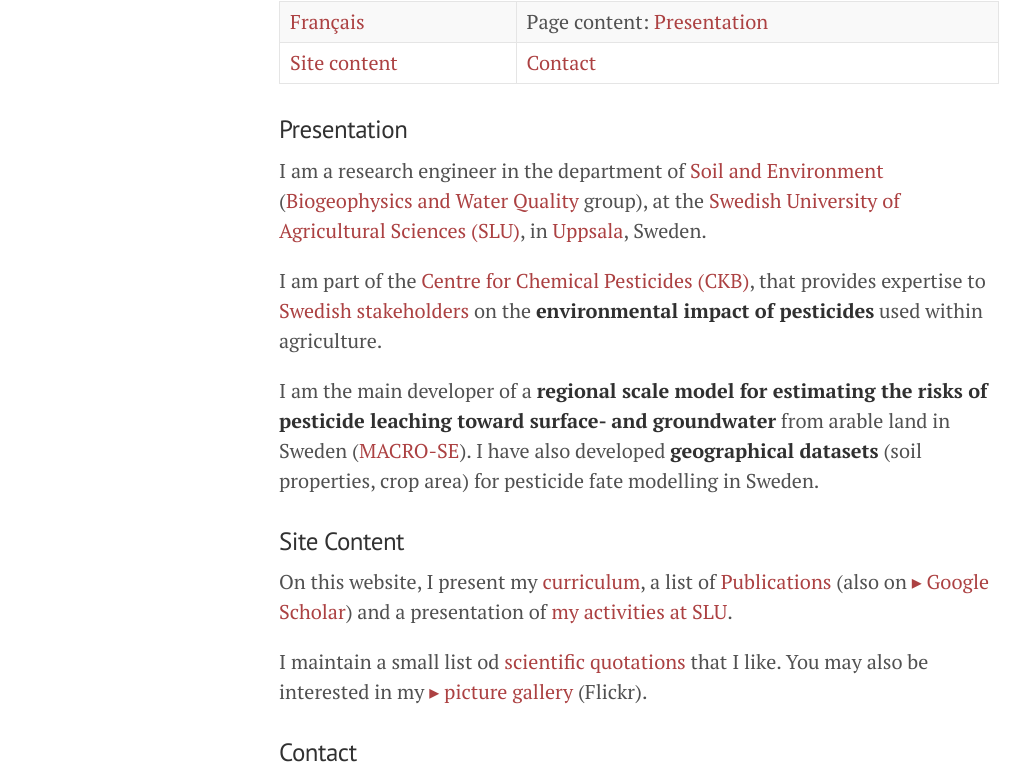
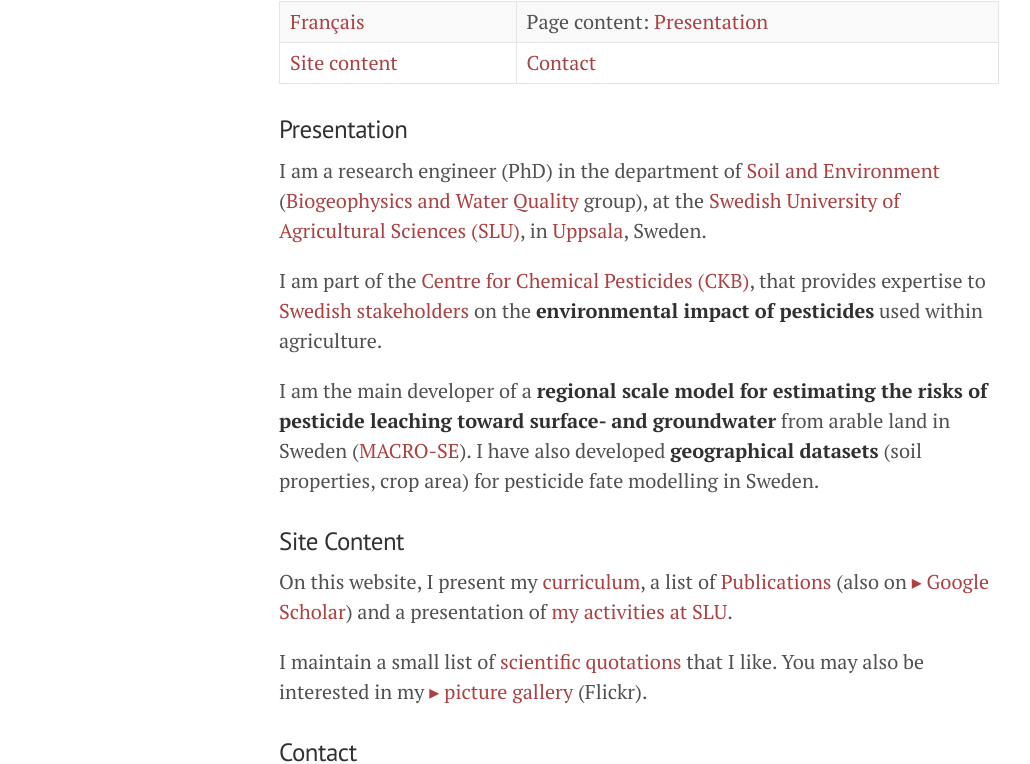
Before and after one commit to julienmoeys/julienmoeys.github.io, a Jekyll site: the page built from index.md, in a window 1280 px wide. Shown: the part 261-1025 px from the top of the page, without its empty margins (1-1031 px from the left). Built offline with Jekyll 4.4.1, drawn with Linux system fonts in a browser that asks for light colours; Markdown is read by kramdown in place of the engine named in the settings.

Commit message:
Corrections

```diff
--- a/index.md
+++ b/index.md
@@ -5,14 +5,14 @@
 weight    : 1
 ---
 
-<img src="assets/img/jmoeys-avatar-small.jpg" alt="Photo of Julien Moeys" align="right"/>
+<img src="/assets/img/jmoeys-avatar-small.jpg" alt="Photo of Julien Moeys" align="right"/>
 
 [Français](/fr/) | Page content: [Presentation](#presentation) |
 [Site content](#sitecontent) | [Contact](#contact)
 
 ### Presentation   <a name="presentation"></a>
 
-I am a research engineer in the department
+I am a research engineer (PhD) in the department
 of [Soil and Environment][SLUSoil] ([Biogeophysics and Water Quality][BGFVV]
 group), at the [Swedish University of Agricultural Sciences
 (SLU)][SLU], in [Uppsala][], Sweden.
@@ -40,7 +40,7 @@
 [IT lab book](/ITLabBook/) section (mostly about Ubuntu server
 management). -->
 
-I maintain a small list od [scientific quotations](/Quotations/) that
+I maintain a small list of [scientific quotations](/Quotations/) that
 I like. You may also be interested in my [&#9656; picture
 gallery][jmFlickr] (Flickr).
 
```
